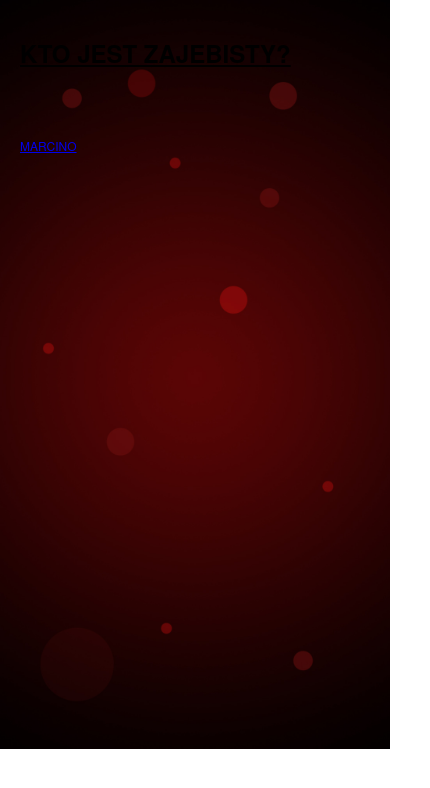
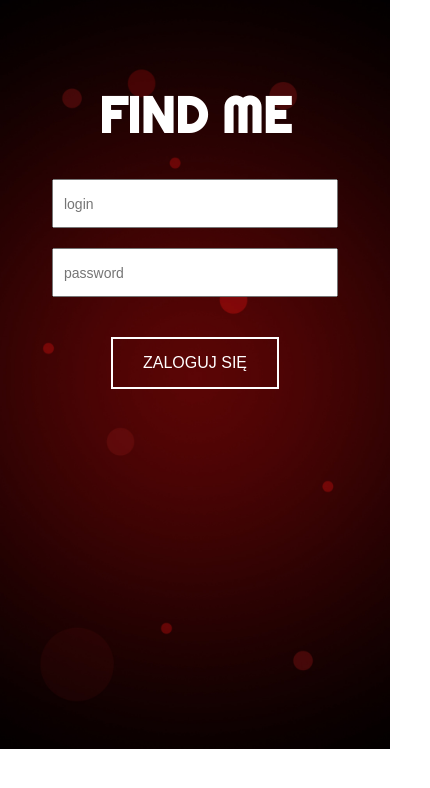
Before and after one commit to FireflyDesign/FindME, a website: page www/index.html in a window 390 px wide. Shown: the whole page, 430 px wide, since content can reach past the window. Drawn offline with Linux system fonts and the light colour scheme; some packages are replaced by stand-ins of ours.

Commit message:
LOGIN FORM frontend created

```diff
--- /dev/null
+++ b/dev/scss/elements/_login_form.scss
@@ -0,0 +1,25 @@
+#login-form{
+
+	label{
+		display: block;
+		width: 100%;
+		margin: 0 0 20px 0;
+	}
+
+	input[type="text"], input[type="password"]{
+		height: 35px;
+		width: 70%;
+		padding: 5px 10px;
+		font-size: 14px;
+	}
+
+	.submit{
+		padding: 15px 30px;
+		font-size: 16px;
+		text-transform: uppercase;
+		margin-top: 20px;
+		border: 2px solid #fff;
+		background: transparent;
+		color: #fff;
+	}
+}
--- /dev/null
+++ b/dev/scss/font/_font.scss
@@ -0,0 +1,4 @@
+@font-face {
+    font-family: Righteous;
+    src: url(../font/Righteous-Regular.ttf);
+}
--- a/dev/scss/main.scss
+++ b/dev/scss/main.scss
@@ -12,18 +12,31 @@ body{
     padding:0px;
     text-transform:uppercase;
     width:100%;
-
-	h1{
-		text-decoration: underline;
-	}
+	text-align: center;
 
 	.app{
 		position: absolute;
 		top: 0;
 		left: 0;
-		width: 100%;
-		height: 100%;
-		padding: 20px;
+		width: 96%;
+		height: calc(100%-100px);
+		padding: 50px 2%;
+		max-height: 100vh;
+
+
+		h1{
+			color: #fff;
+			font-family: 'Righteous', cursive;
+			font-size: 50px;
+		}
+
 	}
 
 }
+
+
+/* Fonts */
+@import 'font/_font';
+
+
+@import 'elements/_login_form';
--- a/gulpfile.js
+++ b/gulpfile.js
@@ -30,17 +30,17 @@ gulp.task('sass:prod', function () {
         .pipe(gulp.dest('www/css/'));
 });
 
-// gulp.task('browser-sync', function () {
-//     browserSync.init(["assets/stylesheets/*.css", "assets/javascripts/*.js", "./*.html"], {
-//         server: {
-//             baseDir: "./"
-//         }
-//     });
-// });
+gulp.task('browser-sync', function () {
+     browserSync.init(["www/css/*.css", "www/js/*.js", "./*.html"], {
+         server: {
+            baseDir: "./"
+         }
+     });
+});
 
-gulp.task('default', ['sass'/*, 'browser-sync'*/], function () {
+gulp.task('default', ['sass', 'browser-sync'], function () {
     gulp.watch("dev/scss/**/*.scss", ['sass']);
 });
 
-gulp.task('production', ['sass:prod'/*, 'browser-sync'*/], function () {
+gulp.task('production', ['sass:prod', 'browser-sync'], function () {
 });
--- a/www/index.html
+++ b/www/index.html
@@ -37,19 +37,26 @@
     </head>
     <body>
         <div class="app">
-            <h1>Kto jest zajebisty?</h1>
-			<br>
-			<br>
-			<br>
+            <h1>Find ME</h1>
 
-			<a href="elo.html">Marcino</a>
+			<form id="login-form" action="" method="GET">
 
+				<label for="login">
+					<input name="login" type="text" placeholder="login" value="">
+				</label>
+				<label for="passwd">
+					<input name="passwd" type="text" placeholder="password" value="">
+				</label>
+
+				<input class="submit" type="submit" value="Zaloguj się">
+
+			</form>
 
         </div>
 
 
 
+        <script type="text/javascript" src="js/index.js"></script>
         <script type="text/javascript" src="cordova.js"></script>
-        <script type="text/javascript" src="js/index.js"></script>
     </body>
 </html>
```
Also changed, not shown: www/css/main.css, www/font/Righteous-Regular.ttf (added).
